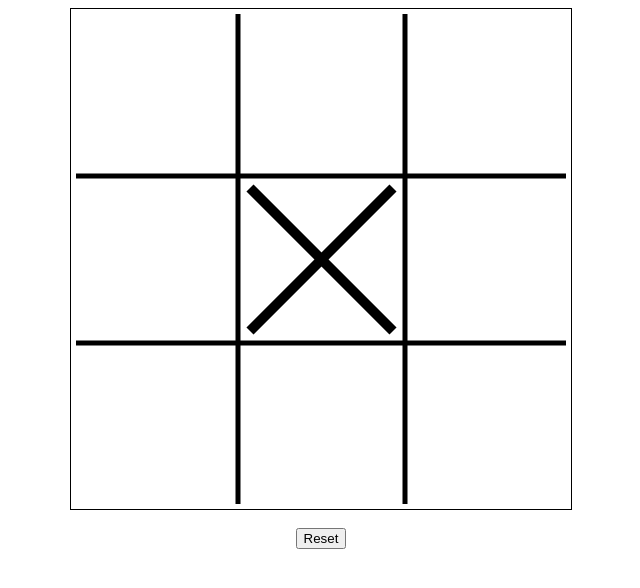
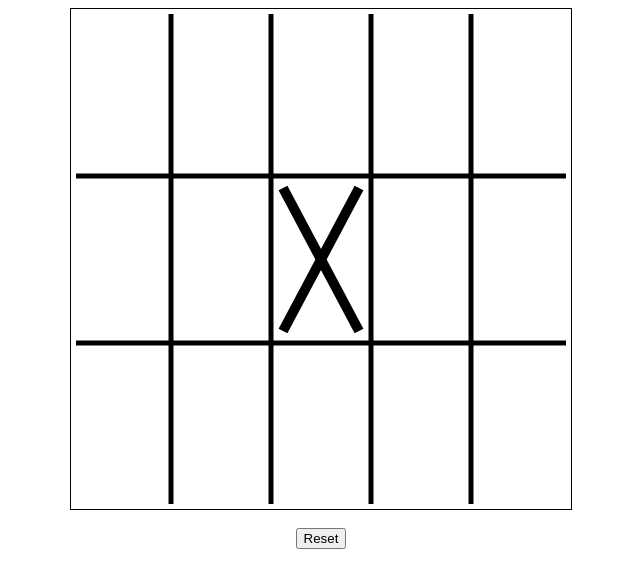
Before and after one commit to jalmada/tictactoe, a plain HTML site: page index.html in a window 1280 px wide. Both pictures are taken after a click on the element 640 px from the left and 259 px from the top of the page. Shown: the whole page, without its empty margins (319-959 px from the left). Drawn offline with Linux system fonts and the light colour scheme.

Commit message:
Fix shapes in rectangular boards, some refectoring

```diff
--- a/index.html
+++ b/index.html
@@ -11,7 +11,7 @@
     </div>
     <script type="text/javascript" src="tictactoe.js" ></script>
     <script type="text/javascript">
-        var ticTacToe = new TicTacToe("tictactoe", 3, 3);
+        var ticTacToe = new TicTacToe("tictactoe", 5, 3);
         ticTacToe.draw();
     </script>
   </body>
--- a/tictactoe.js
+++ b/tictactoe.js
@@ -1,16 +1,30 @@
-    Circle = function(x,y,radius, lineWidth){
+    Circle = function(x,y,radiusx, radiusy, lineWidth){
         this.x = x;
         this.y = y;
-        this.radius = radius;
+        this.radiusx = radiusx;
+        this.radiusy = radiusy;
         this.lineWidth = lineWidth || 10;
         this.offset = this.lineWidth * 1.2;
-
+        this.radiusOffsetx = this.radiusx - this.offset;
+        this.radiusOffsety = this.radiusy - this.offset;
 
         this.paint = (function(ctx){
             ctx.strokeStyle = "rgb(0,0,0)";
             ctx.lineWidth=this.lineWidth;
             ctx.beginPath();
-            ctx.arc(this.x + this.radius, this.y + this.radius, this.radius - this.offset, 0,Math.PI + (Math.PI * 2) / 2, true)
+
+            for (var i = 0; i < 2 * Math.PI; i += 0.01 ) {
+                xPos = this.x + this.radiusx - (this.radiusOffsetx * Math.cos(i));
+                yPos = this.y + this.radiusy + (this.radiusOffsety * Math.sin(i));
+
+                if (i == 0) {
+                    ctx.moveTo(xPos, yPos);
+                } else {
+                    ctx.lineTo(xPos, yPos);
+                }
+            }
+
+            // ctx.arc(this.x + this.radius, this.y + this.radius, this.radius - this.offset, 0,2 * Math.PI , true)
             ctx.stroke();
         }).bind(this);
     }
@@ -85,13 +99,14 @@
 
             this.elementWidth = Math.ceil(this.canvas.width / this.xcells);
             this.elementHeight = Math.ceil(this.canvas.height / this.ycells);
-            this.elementRadius = Math.ceil((this.canvas.width / this.xcells)/2);
+            this.elementRadiusx = Math.ceil((this.canvas.width / this.xcells)/2);
+            this.elementRadiusy = Math.ceil((this.canvas.height / this.ycells)/2);
 
             this.currentShape = 1;
             this.shapeLimit = this.xcells * this.ycells;
             this.shapeCount = 0;
 
-            this.spaces = [];
+            this.board = [];
             this.lineWidth = ((this.canvas.width + this.canvas.height) / 2) * .02 ;
 
             this.getCellToUse = (function(v, q){
@@ -132,18 +147,34 @@
                 var placeX = cposx * this.elementWidth;
                 var placeY = cposy * this.elementHeight;
 
-                if(!this.spaces[cposx][cposy]){
+                if(this.board[cposx][cposy] < 0){
+                    this.board[cposx][cposy] = this.currentShape;
                     this.drawNextShape(placeX, placeY);
-                    this.spaces[cposx][cposy] = true;
+                    this.currentShape = this.currentShape == 0 ? 1 : 0;
                 }
+                this.printConsoleBoard();
             }).bind(this);
 
-            this.initSpaces = (function(){
-                this.spaces = [];
+            this.printConsoleBoard = (function() {
+                var table = ''
+                for(var y = 0; y < this.ycells; y++){
+                    var row = "[";
+                    for(var x = 0; x < this.xcells; x++){
+                        row += this.board[x][y] + ",";
+                    }
+                    row += "]\n";
+                    table += row;
+                }
+                console.log(table);
+
+            }).bind(this);
+
+            this.initBoard = (function(){
+                this.board = [];
                 for(var x = 0; x < this.xcells; x++){
-                    this.spaces.push([]);
+                    this.board.push([]);
                     for(var y = 0; y <this.ycells; y++){
-                        this.spaces[x].push(false);
+                        this.board[x].push(-1);
                     }
                 }
             }).bind(this);
@@ -152,7 +183,7 @@
                 if (this.canvas.getContext) {
 
                     this.ctx.clearRect(0, 0, this.canvas.width, this.canvas.height);
-                    this.initSpaces();
+                    this.initBoard();
                     this.currentShape = 1;
                     this.shapeCount = 0;
 
@@ -174,11 +205,9 @@
                 if(this.currentShape == 1){
                     var cross = new Cross(x,y, this.elementWidth, this.elementHeight, this.lineWidth);
                     cross.paint(this.ctx);
-                    this.currentShape = 0;
                 } else {
-                    var circle = new Circle(x, y , this.elementRadius, this.lineWidth);
+                    var circle = new Circle(x, y , this.elementRadiusx, this.elementRadiusy, this.lineWidth);
                     circle.paint(this.ctx);
-                    this.currentShape = 1;
                 }
                 this.shapeCount++;
             }).bind(this);
@@ -190,6 +219,8 @@
             this.canvas.addEventListener('click', this.onCanvasClick, false);
             document.getElementById("reset").onclick = this.reset;
 
+
+
             return {
                 draw: this.draw
             }
```
